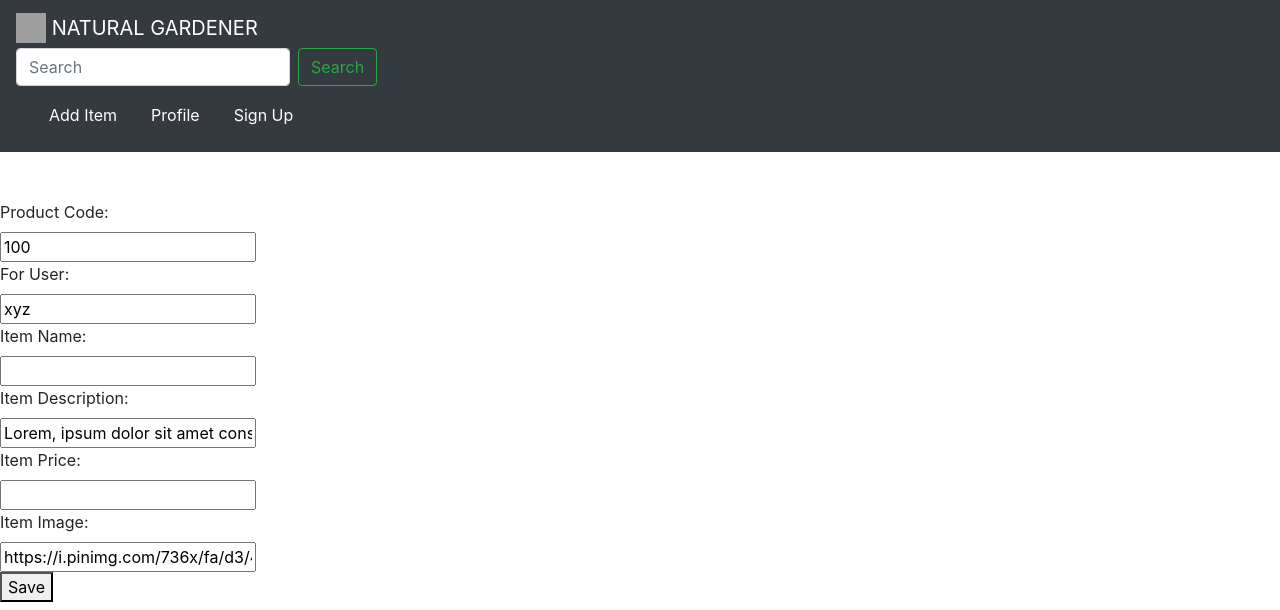
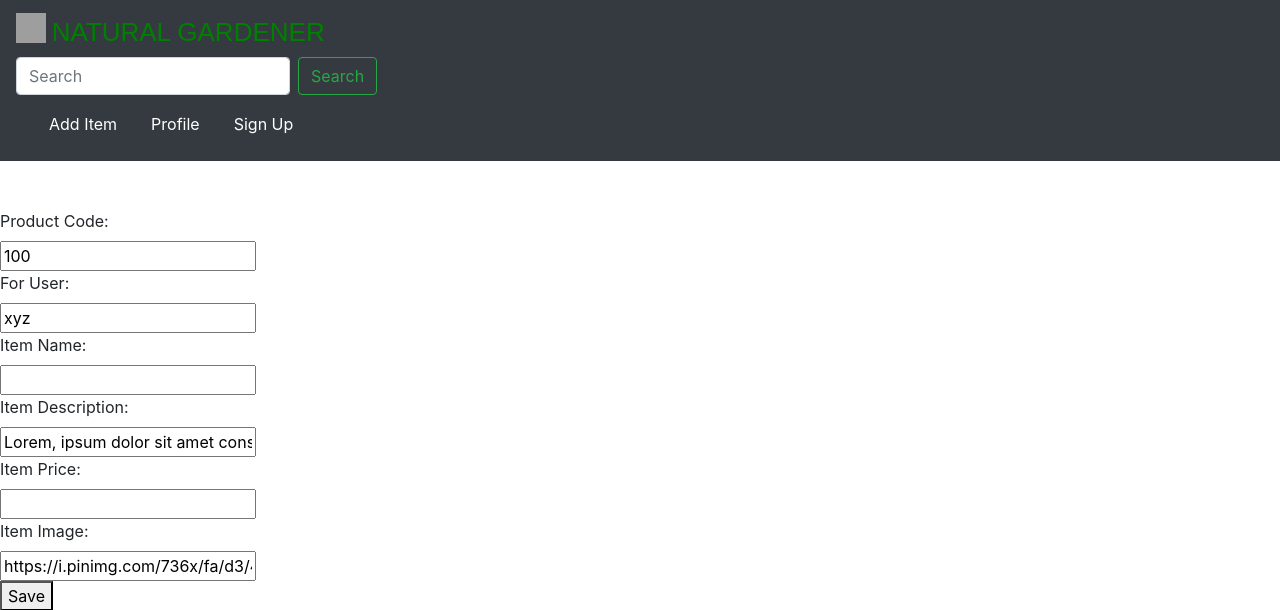
Before and after one commit to priyanshusawant/Natural_Garden, a Django app: page /plants/add/ in a window 1280 px wide. Shown: the top 610 px of the page. Run offline with Django 4.2, Linux system fonts and the light colour scheme; grey boxes are pictures that could not be loaded.

Commit message:
Commit:27

```diff
--- a/mysite/plants/templates/plants/base.html
+++ b/mysite/plants/templates/plants/base.html
@@ -23,7 +23,7 @@
     <nav class="navbar navbar-dark bg-dark">
         <a href="{% url 'plants:index' %}" class="navbar-brand">
             <img src="#" width="30" height="30" class="d-inline-block align-top" alt="">
-            NATURAL GARDENER
+            <font color="green" style="font-family: fantasy; font-size: 130%;">NATURAL GARDENER </font>
         </a>
 
         <div class="search-bar">
--- a/mysite/plants/templates/plants/index.html
+++ b/mysite/plants/templates/plants/index.html
@@ -44,7 +44,7 @@
                 <a
                     href="{% url 'plants:detail' item.id %}"
                     style="width: 100px; "
-                    class="btn btn-success"
+                    class="btn btn-outline-success"
                 >
                     Details
                 </a>
```
